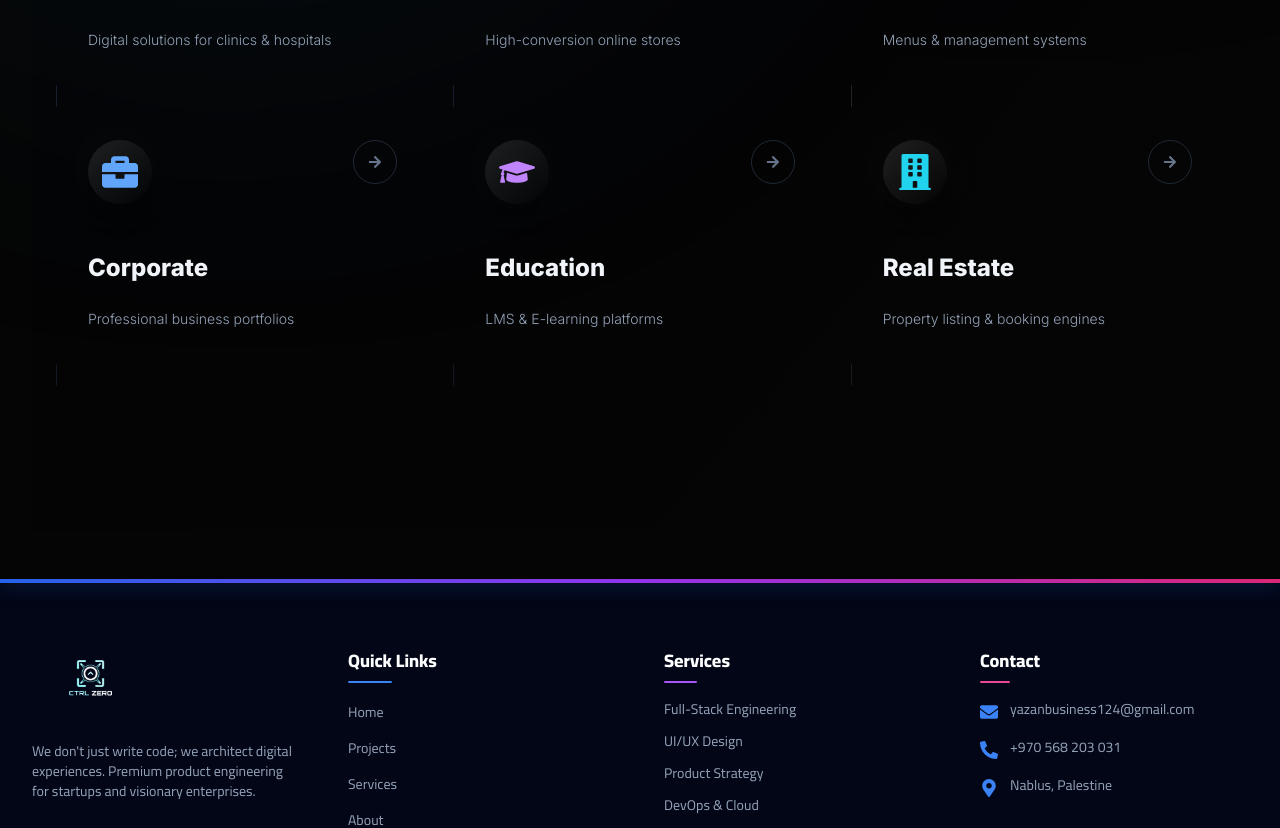
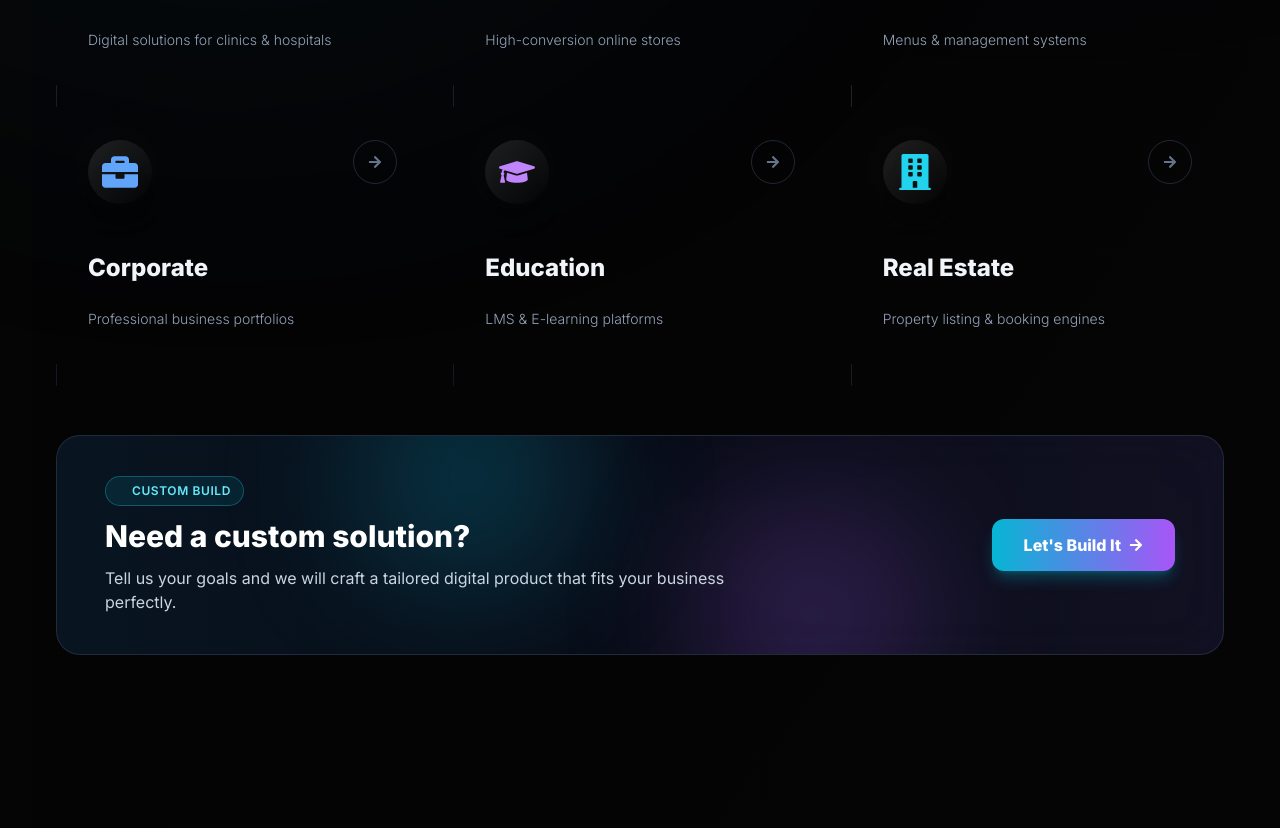
Before and after one commit to 8bbxc/ctrl-zero-project, a React (Vite) app in the folder client/: page /projects in a window 1280 px wide. Shown: the part 1021-1849 px from the top of the page. Built offline with nearby package versions, Linux system fonts and the light colour scheme; grey boxes are pictures that could not be loaded; what tailwindcss-rtl would draw is missing.

Commit message:
polish projects buttons responsiveness and add standout custom CTA

```diff
--- a/client/src/i18n-complete.js
+++ b/client/src/i18n-complete.js
@@ -178,7 +178,11 @@ const resources = {
         ,
         liveDemo: 'Live Demo',
         codeLabel: 'Code',
-        visitLive: 'View Live'
+        visitLive: 'View Live',
+        customCtaBadge: 'Custom Build',
+        customCtaText: 'Need a custom solution?',
+        customCtaSubtext: 'Tell us your goals and we will craft a tailored digital product that fits your business perfectly.',
+        customCtaButton: 'Let\'s Build It'
       },
       // Project Sectors & Filters
       sectors: {
@@ -478,7 +482,11 @@ const resources = {
         ,
         liveDemo: 'عرض',
         codeLabel: 'الكود',
-        visitLive: 'زيارة الموقع'
+        visitLive: 'زيارة الموقع',
+        customCtaBadge: 'حل مخصص',
+        customCtaText: 'تحتاج حلاً مخصصًا؟',
+        customCtaSubtext: 'احكِ لنا أهدافك، وسنصنع لك منتجًا رقميًا مصممًا بدقة ليلائم طبيعة عملك.',
+        customCtaButton: 'ابدأ الآن'
       },
       // Project Sectors & Filters
       sectors: {
--- a/client/src/pages/AllProjects.jsx
+++ b/client/src/pages/AllProjects.jsx
@@ -149,7 +149,7 @@ export default function AllProjects() {
           <div className="flex flex-wrap gap-2 md:gap-3">
             <motion.button
               onClick={() => setSelectedSector('all')}
-              className={`px-4 sm:px-5 py-2 sm:py-2.5 rounded-full font-semibold text-xs sm:text-sm transition-all whitespace-nowrap ${
+              className={`px-4 sm:px-5 py-2.5 sm:py-2.5 rounded-full font-semibold text-xs sm:text-sm transition-all whitespace-nowrap min-h-[42px] ${
                 selectedSector === 'all'
                   ? 'bg-white text-slate-900'
                   : 'bg-slate-800 text-slate-300 hover:bg-slate-700'
@@ -164,7 +164,7 @@ export default function AllProjects() {
               <motion.button
                 key={sector}
                 onClick={() => setSelectedSector(sector)}
-                className={`px-4 sm:px-5 py-2 sm:py-2.5 rounded-full font-semibold text-xs sm:text-sm transition-all whitespace-nowrap border-2 ${
+                className={`px-4 sm:px-5 py-2.5 sm:py-2.5 rounded-full font-semibold text-xs sm:text-sm transition-all whitespace-nowrap border-2 min-h-[42px] ${
                   selectedSector === sector
                     ? 'border-white/30 text-white'
                     : 'border-transparent text-slate-300 hover:text-white'
--- a/client/src/pages/ProjectDetails.jsx
+++ b/client/src/pages/ProjectDetails.jsx
@@ -180,7 +180,7 @@ export default function ProjectDetails() {
         <div className="text-center">
           <h2 className="text-4xl font-bold mb-4">{t('projectDetails.notFound')}</h2>
           <p className="text-slate-400 mb-8">{t('projectDetails.loadErrorDesc')}</p>
-          <Link to="/projects" className="px-6 py-3 bg-cyan-500 text-white rounded-lg hover:bg-cyan-600 transition">
+          <Link to="/projects" className="inline-flex items-center justify-center px-6 py-3 min-h-[44px] bg-cyan-500 text-white rounded-lg hover:bg-cyan-600 transition text-sm sm:text-base font-semibold">
             {t('projectDetails.back')}
           </Link>
         </div>
@@ -225,7 +225,7 @@ export default function ProjectDetails() {
           >
             <Link
               to="/projects"
-              className="inline-flex items-center gap-2 text-sm font-semibold px-4 py-2.5 rounded-full border border-slate-700 bg-slate-800/50 text-slate-300 hover:text-white hover:border-slate-600 transition-all backdrop-blur-sm"
+              className="inline-flex items-center gap-2 text-sm font-semibold px-4 py-2.5 min-h-[44px] rounded-full border border-slate-700 bg-slate-800/50 text-slate-300 hover:text-white hover:border-slate-600 transition-all backdrop-blur-sm"
             >
               <FaArrowLeft className={isAr ? 'rotate-180' : ''} />
               {t('projectDetails.back')}
@@ -354,7 +354,7 @@ export default function ProjectDetails() {
               )}
 
               {/* Action Buttons */}
-              <div className="flex flex-wrap gap-3 pt-4">
+              <div className="flex flex-col sm:flex-row sm:flex-wrap gap-3 pt-4">
                 {project.link && (
                   <motion.a
                     whileHover={{ scale: 1.05, y: -2 }}
@@ -362,7 +362,7 @@ export default function ProjectDetails() {
                     href={project.link}
                     target="_blank"
                     rel="noreferrer"
-                    className={`flex items-center gap-2 px-8 py-4 rounded-xl font-bold text-white bg-gradient-to-r ${cfg.gradient} hover:shadow-2xl transition-all duration-300`}
+                    className={`w-full sm:w-auto flex items-center justify-center gap-2 px-6 sm:px-8 py-3.5 rounded-xl min-h-[44px] text-sm sm:text-base font-bold text-white bg-gradient-to-r ${cfg.gradient} hover:shadow-2xl transition-all duration-300`}
                   >
                     {t('projectDetails.visit')}
                     <FaExternalLinkAlt className="text-sm" />
@@ -375,7 +375,7 @@ export default function ProjectDetails() {
                     href={project.repo || project.github}
                     target="_blank"
                     rel="noreferrer"
-                    className="flex items-center gap-2 px-8 py-4 rounded-xl border border-slate-600 text-slate-100 font-bold hover:bg-slate-800/50 transition-all"
+                    className="w-full sm:w-auto flex items-center justify-center gap-2 px-6 sm:px-8 py-3.5 rounded-xl min-h-[44px] border border-slate-600 text-slate-100 text-sm sm:text-base font-bold hover:bg-slate-800/50 transition-all"
                   >
                     {t('projectDetails.code')}
                     <FaGithub className="text-lg" />
--- a/client/src/pages/Projects.jsx
+++ b/client/src/pages/Projects.jsx
@@ -145,7 +145,7 @@ export default function Projects() {
         <div className="text-center mb-12 md:mb-20">
           <Link
             to="/projects/all"
-            className="inline-flex items-center gap-2 px-6 py-3 rounded-full bg-gradient-to-r from-cyan-500 to-purple-500 text-white font-bold text-sm md:text-base hover:scale-105 transition-transform duration-300 shadow-lg shadow-cyan-500/30"
+            className="inline-flex w-full sm:w-auto items-center justify-center gap-2 px-5 sm:px-6 py-3 rounded-full bg-gradient-to-r from-cyan-500 to-purple-500 text-white font-bold text-sm md:text-base min-h-[44px] hover:scale-105 transition-transform duration-300 shadow-lg shadow-cyan-500/30"
           >
             <span>{t('projects.viewAll') || 'View All Projects'}</span>
             <FaArrowRight className={i18n.dir() === 'rtl' ? 'rotate-180' : ''} />
@@ -291,6 +291,48 @@ export default function Projects() {
           ))}
         </div>
 
+        {/* --- Custom Solution CTA --- */}
+        <motion.section
+          initial={{ opacity: 0, y: 24 }}
+          whileInView={{ opacity: 1, y: 0 }}
+          viewport={{ once: true, margin: '-80px' }}
+          transition={{ duration: 0.6 }}
+          className="relative mt-16 md:mt-24 rounded-3xl overflow-hidden border border-slate-700/60 bg-slate-900/50 backdrop-blur-xl"
+        >
+          <div className="absolute inset-0 pointer-events-none">
+            <div className="absolute -top-20 left-1/4 w-60 h-60 rounded-full bg-cyan-500/20 blur-3xl" />
+            <div className="absolute -bottom-20 right-1/4 w-60 h-60 rounded-full bg-purple-500/20 blur-3xl" />
+            <div className="absolute inset-0 bg-gradient-to-r from-cyan-500/5 via-transparent to-purple-500/5" />
+          </div>
+
+          <div className="relative z-10 px-5 sm:px-8 lg:px-12 py-8 md:py-10">
+            <div className="flex flex-col lg:flex-row lg:items-center lg:justify-between gap-6 md:gap-8">
+              <div className={`space-y-3 ${isArabic ? 'text-right' : 'text-left'}`}>
+                <span className="inline-flex items-center gap-2 px-3 py-1.5 rounded-full border border-cyan-400/30 bg-cyan-500/10 text-cyan-300 text-[11px] sm:text-xs font-semibold tracking-wider uppercase">
+                  <span className="w-1.5 h-1.5 rounded-full bg-cyan-400 animate-pulse" />
+                  {t('projects.customCtaBadge')}
+                </span>
+                <h3 className="text-xl sm:text-2xl lg:text-3xl font-black text-white leading-tight">
+                  {t('projects.customCtaText')}
+                </h3>
+                <p className="text-slate-300 text-sm sm:text-base max-w-2xl">
+                  {t('projects.customCtaSubtext')}
+                </p>
+              </div>
+
+              <div className="w-full lg:w-auto">
+                <Link
+                  to="/contact"
+                  className="group inline-flex w-full lg:w-auto items-center justify-center gap-2 px-6 sm:px-8 py-3.5 min-h-[46px] rounded-xl bg-gradient-to-r from-cyan-500 to-purple-500 text-white font-bold text-sm sm:text-base shadow-lg shadow-cyan-500/30 hover:shadow-cyan-500/50 hover:scale-[1.02] active:scale-[0.98] transition-all duration-300"
+                >
+                  <span>{t('projects.customCtaButton')}</span>
+                  <FaArrowRight className={`text-sm transition-transform duration-300 ${isArabic ? 'rotate-180 group-hover:-translate-x-1' : 'group-hover:translate-x-1'}`} />
+                </Link>
+              </div>
+            </div>
+          </div>
+        </motion.section>
+
       </div>
     </div>
   )
```
Also changed, not shown: client/src/pages/ComingSoon.jsx (+4 -4 lines), client/src/pages/SectorProjects.jsx (+5 -5 lines).
